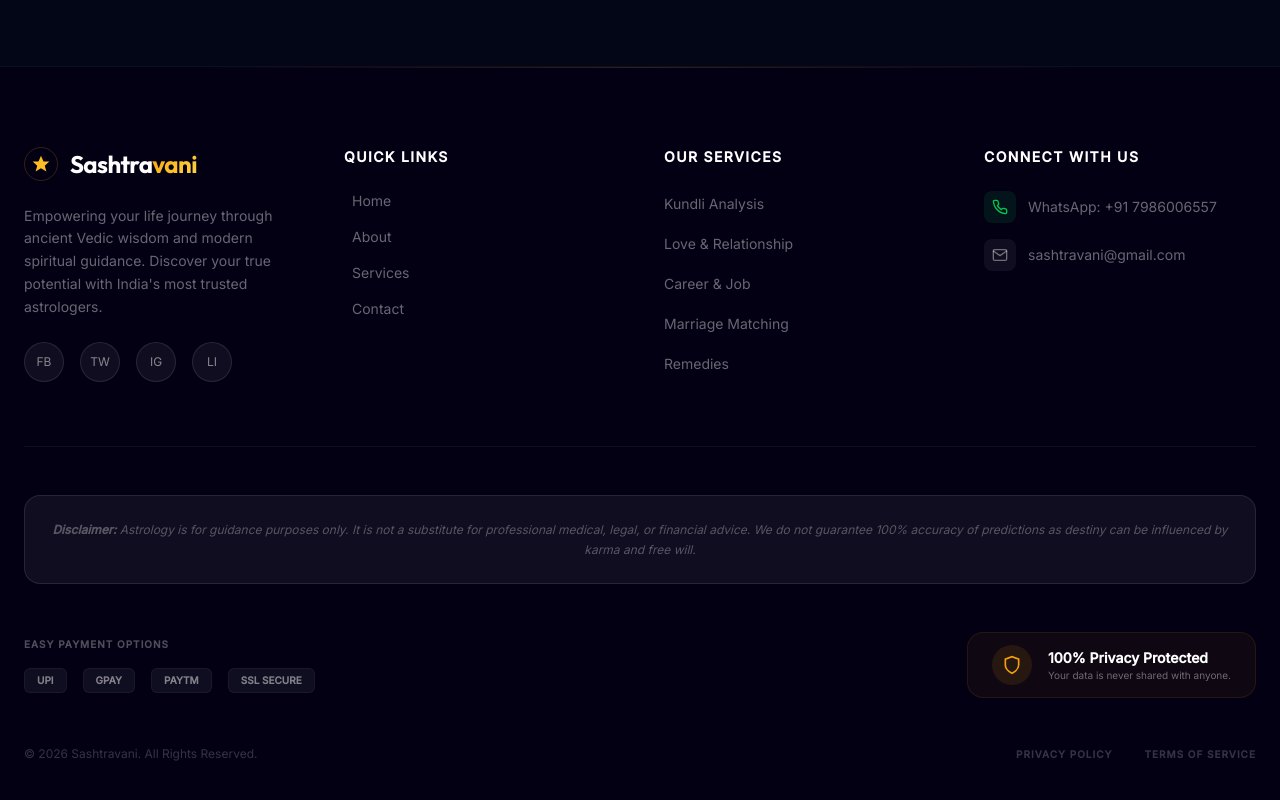
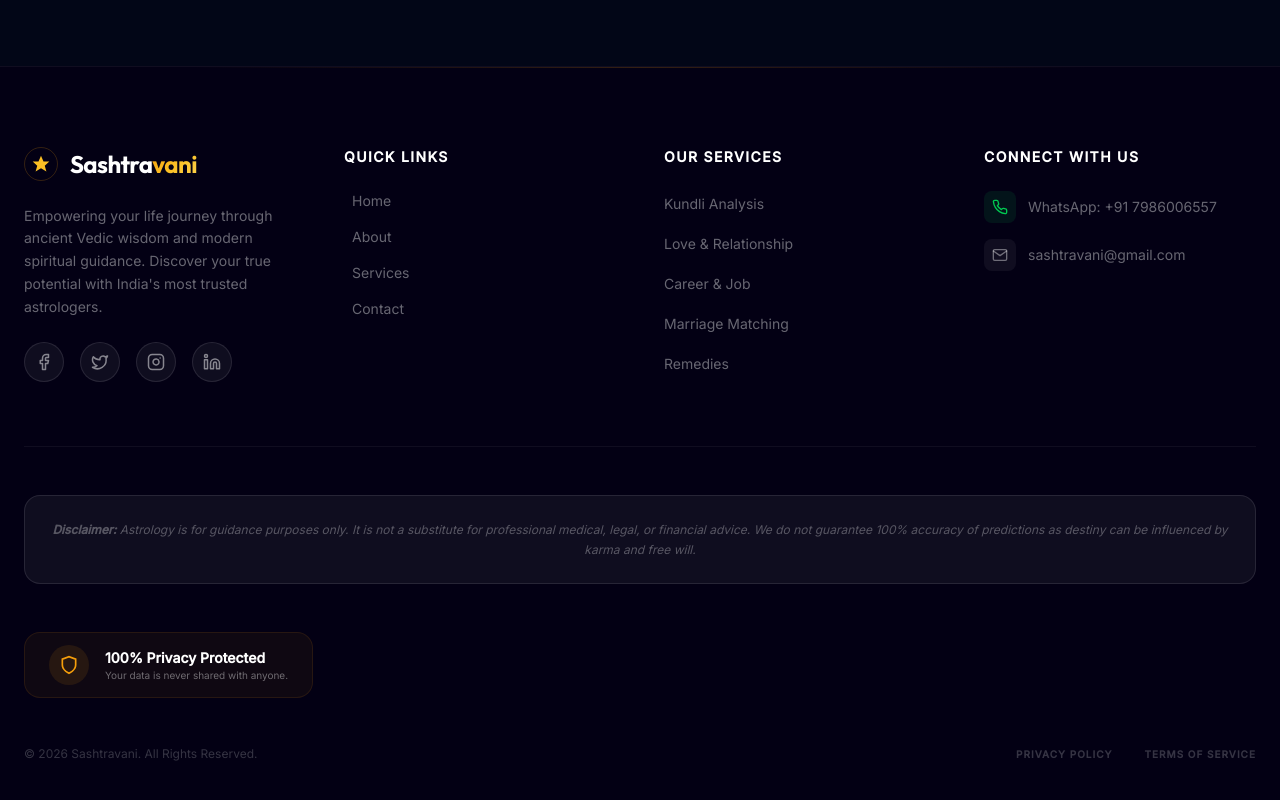
Before and after one commit to Sauravitachi/astrology, a Next.js app: page / in a window 1280 px wide. Shown: the part 8425-9225 px from the top of the page. Built offline with nearby package versions, Linux system fonts and the light colour scheme.

Commit message:
feat: add SEO configuration with robots.txt and sitemap.xml, and implement footer with social media components

```diff
--- a/app/Components/Footer.tsx
+++ b/app/Components/Footer.tsx
@@ -2,6 +2,7 @@
 import React from "react";
 import Link from "next/link";
 import { useLanguage } from "../context/LanguageContext";
+import SocialMedia from "./SocialMedia";
 
 export default function Footer() {
   const { t } = useLanguage();
@@ -29,18 +30,7 @@ export default function Footer() {
             <p className="text-white/40 text-sm leading-relaxed">
               {t('footer_desc')}
             </p>
-            <div className="flex gap-4">
-              {[
-                { name: 'Facebook', id: 'FB' },
-                { name: 'Twitter', id: 'TW' },
-                { name: 'Instagram', id: 'IG' },
-                { name: 'LinkedIn', id: 'LI' }
-              ].map((social) => (
-                <div key={social.id} aria-label={social.name} className="w-10 h-10 rounded-full border border-white/10 flex items-center justify-center text-xs text-white/50 hover:border-gold-500 hover:text-gold-400 transition-all cursor-pointer bg-white/5">
-                  {social.id}
-                </div>
-              ))}
-            </div>
+            <SocialMedia />
           </div>
 
           {/* Quick Links */}
@@ -107,7 +97,7 @@ export default function Footer() {
           </div>
 
           <div className="flex flex-col md:flex-row justify-between items-center gap-8 mb-12">
-            <div className="flex flex-col gap-4 items-center md:items-start">
+            {/* <div className="flex flex-col gap-4 items-center md:items-start">
               <span className="text-[10px] uppercase tracking-widest text-white/30 font-bold">{t('easy_payment')}</span>
               <div className="flex gap-4 opacity-50 grayscale hover:grayscale-0 hover:opacity-100 transition-all duration-500">
                 <div className="bg-white/10 px-3 py-1 rounded-md border border-white/10 text-[10px] font-bold">UPI</div>
@@ -115,7 +105,7 @@ export default function Footer() {
                 <div className="bg-white/10 px-3 py-1 rounded-md border border-white/10 text-[10px] font-bold">PAYTM</div>
                 <div className="bg-white/10 px-3 py-1 rounded-md border border-white/10 text-[10px] font-bold">SSL SECURE</div>
               </div>
-            </div>
+            </div> */}
             <div className="flex items-center gap-4 bg-gold-500/5 border border-gold-500/10 px-6 py-3 rounded-2xl">
               <div className="w-10 h-10 rounded-full bg-gold-500/10 flex items-center justify-center text-gold-500">
                 <svg width="20" height="20" viewBox="0 0 24 24" fill="none" stroke="currentColor" strokeWidth="2"><path d="M12 22s8-4 8-10V5l-8-3-8 3v7c0 6 8 10 8 10z"></path></svg>
--- /dev/null
+++ b/app/Components/SocialMedia.tsx
@@ -0,0 +1,72 @@
+"use client";
+import React from "react";
+
+const socialLinks = [
+  {
+    name: 'Facebook',
+    id: 'FB',
+    href: '#',
+    icon: (
+      <svg width="18" height="18" viewBox="0 0 24 24" fill="none" stroke="currentColor" strokeWidth="2" strokeLinecap="round" strokeLinejoin="round">
+        <path d="M18 2h-3a5 5 0 0 0-5 5v3H7v4h3v8h4v-8h3l1-4h-4V7a1 1 0 0 1 1-1h3z"></path>
+      </svg>
+    )
+  },
+  {
+    name: 'Twitter',
+    id: 'TW',
+    href: '#',
+    icon: (
+      <svg width="18" height="18" viewBox="0 0 24 24" fill="none" stroke="currentColor" strokeWidth="2" strokeLinecap="round" strokeLinejoin="round">
+        <path d="M22 4s-.7 2.1-2 3.4c1.6 10-9.4 17.3-18 11.6 2.2.1 4.4-.6 6-2C3 15.5.5 9.6 3 5c2.2 2.6 5.6 4.1 9 4-.9-4.2 4-6.6 7-3.8 1.1 0 3-1.2 3-1.2z"></path>
+      </svg>
+    )
+  },
+  {
+    name: 'Instagram',
+    id: 'IG',
+    href: 'https://www.instagram.com/sashtra_vani?igsh=NWtqY2t0bTRlanli',
+    icon: (
+      <svg width="18" height="18" viewBox="0 0 24 24" fill="none" stroke="currentColor" strokeWidth="2" strokeLinecap="round" strokeLinejoin="round">
+        <rect x="2" y="2" width="20" height="20" rx="5" ry="5"></rect>
+        <path d="M16 11.37A4 4 0 1 1 12.63 8 4 4 0 0 1 16 11.37z"></path>
+        <line x1="17.5" y1="6.5" x2="17.51" y2="6.5"></line>
+      </svg>
+    )
+  },
+  {
+    name: 'LinkedIn',
+    id: 'LI',
+    href: '#',
+    icon: (
+      <svg width="18" height="18" viewBox="0 0 24 24" fill="none" stroke="currentColor" strokeWidth="2" strokeLinecap="round" strokeLinejoin="round">
+        <path d="M16 8a6 6 0 0 1 6 6v7h-4v-7a2 2 0 0 0-2-2 2 2 0 0 0-2 2v7h-4v-7a6 6 0 0 1 6-6z"></path>
+        <rect x="2" y="9" width="4" height="12"></rect>
+        <circle cx="4" cy="4" r="2"></circle>
+      </svg>
+    )
+  }
+];
+
+interface SocialMediaProps {
+  className?: string;
+}
+
+export default function SocialMedia({ className = "flex gap-4" }: SocialMediaProps) {
+  return (
+    <div className={className}>
+      {socialLinks.map((social) => (
+        <a
+          key={social.id}
+          href={social.href}
+          target="_blank"
+          rel="noopener noreferrer"
+          aria-label={social.name}
+          className="w-10 h-10 rounded-full border border-white/10 flex items-center justify-center text-white/50 hover:border-gold-500 hover:text-gold-400 transition-all cursor-pointer bg-white/5 hover:bg-gold-500/5 hover:-translate-y-1 duration-300"
+        >
+          {social.icon}
+        </a>
+      ))}
+    </div>
+  );
+}
--- /dev/null
+++ b/app/robots.ts
@@ -0,0 +1,14 @@
+import { MetadataRoute } from 'next';
+
+export const dynamic = 'force-static';
+
+export default function robots(): MetadataRoute.Robots {
+  return {
+    rules: {
+      userAgent: '*',
+      allow: '/',
+      disallow: '/private/',
+    },
+    sitemap: 'https://sashtravani.com/sitemap.xml',
+  };
+}
--- /dev/null
+++ b/app/sitemap.ts
@@ -0,0 +1,29 @@
+import { MetadataRoute } from 'next';
+
+export const dynamic = 'force-static';
+
+export default function sitemap(): MetadataRoute.Sitemap {
+  const baseUrl = 'https://sashtravani.com';
+
+  const routes = [
+    '',
+    '/about',
+    '/contact',
+    '/services',
+    '/services/kundli',
+    '/services/love',
+    '/services/career',
+    '/services/business',
+    '/services/marriage',
+    '/services/remedies',
+    '/horoscope',
+    '/insights',
+  ];
+
+  return routes.map((route) => ({
+    url: `${baseUrl}${route}`,
+    lastModified: new Date(),
+    changeFrequency: 'weekly',
+    priority: route === '' ? 1 : 0.8,
+  }));
+}
```
